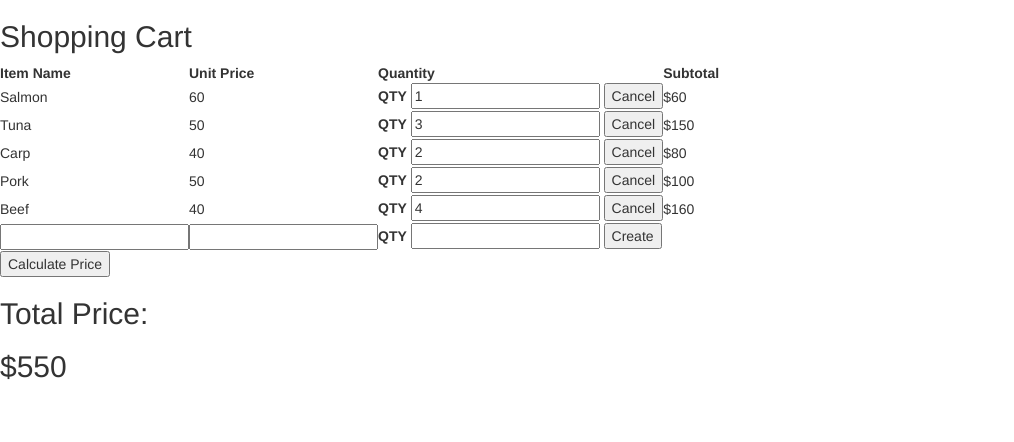
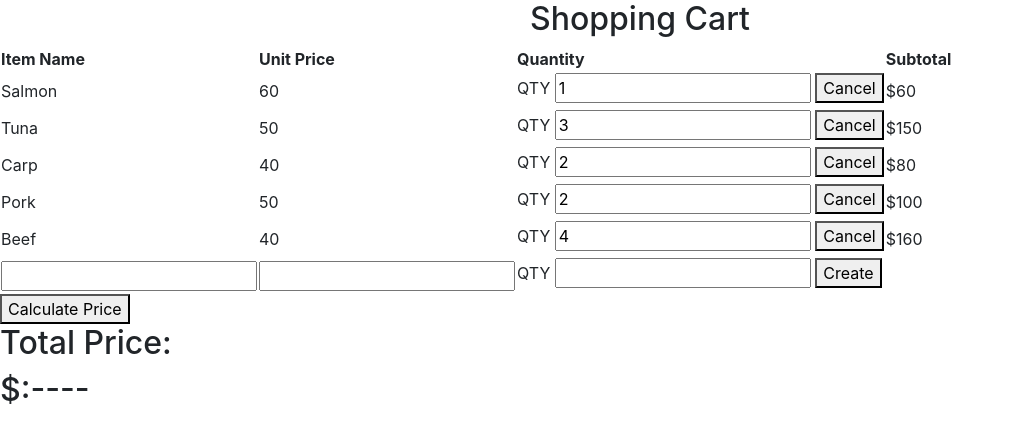
Before and after one commit to Payoshika/Simple-Shopping-Cart, a plain HTML site: page index.html in a window 1280 px wide. Shown: the whole page, without its empty margins (0-1014 px from the left). Drawn offline with nearby package versions, Linux system fonts and the light colour scheme.

Commit message:
finished js/jquery writing, change bootstrap to CDN bootstrap

```diff
--- a/index.html
+++ b/index.html
@@ -10,12 +10,12 @@
 
     <script src="https://ajax.googleapis.com/ajax/libs/jquery/3.1.1/jquery.min.js"></script>
     <script src="js/application.js"></script>
-
-    <link href="css/bootstrap.min.css" rel="stylesheet">
+    <link rel="stylesheet" href="https://stackpath.bootstrapcdn.com/bootstrap/4.5.0/css/bootstrap.min.css" integrity="sha384-9aIt2nRpC12Uk9gS9baDl411NQApFmC26EwAOH8WgZl5MYYxFfc+NcPb1dKGj7Sk" crossorigin="anonymous">
+    <!-- <link href="css/bootstrap.min.css" rel="stylesheet"> -->
     <link href="css/custom.css" rel="stylesheet">
   </head>
   <body>
-    <h2>Shopping Cart</h2>
+    <h2 class="bg-black border-bottom-1 text-center">Shopping Cart</h2>
     <table>
       <tr>
         <th>Item Name</th>
@@ -28,7 +28,7 @@
         <td class="unit-price">60</td>
         <td class="quantity">
           <label for="">QTY</label>
-          <input type="text" value=1>
+          <input class="input-value" type="text" value=1>
           <button class="cancel">Cancel</button>
         </td>
         <td class="sub-total"></td>
@@ -38,7 +38,7 @@
         <td class="unit-price">50</td>
         <td class="quantity">
           <label for="">QTY</label>
-          <input type="text" value=3>
+          <input class="input-value" type="text" value=3>
           <button class="cancel">Cancel</button>
         </td>
         <td class="sub-total"></td>
@@ -48,7 +48,7 @@
         <td class="unit-price">40</td>
         <td class="quantity">
           <label for="">QTY</label>
-          <input type="text" value=2>
+          <input class="input-value" type="text" value=2>
           <button class="cancel">Cancel</button>
         </td>
         <td class="sub-total"></td>
@@ -58,7 +58,7 @@
         <td class="unit-price">50</td>
         <td class="quantity">
           <label for="">QTY</label>
-          <input type="text" value=2>
+          <input class="input-value" type="text" value=2>
           <button class="cancel">Cancel</button>
         </td>
         <td class="sub-total"></td>
@@ -68,7 +68,7 @@
         <td class="unit-price">40</td>
         <td class="quantity">
           <label for="">QTY</label>
-          <input type="text" value=4>
+          <input class="input-value" type="text" value=4>
           <button class="cancel">Cancel</button>
         </td>
         <td class="sub-total"></td>
@@ -78,13 +78,13 @@
         <td class="unit-price"><input type="text" value></td>
         <td class="quantity">
           <label for="">QTY</label>
-          <input type="text" value>
+          <input class="input-value" type="text" value>
           <button class="create" type="button">Create</button>
         </td>
       </tr>
     </table>
     <div>
-      <button>Calculate Price</button>
+      <button class="calculater">Calculate Price</button>
     </div>
     <div class="total-price">
       <h2>Total Price:</h2>
--- a/js/application.js
+++ b/js/application.js
@@ -1,7 +1,7 @@
 
 var priceArray =[]
 
-// total price calculater
+// subTotal price calculater
 var subTotalCreater = function(){
   $(".test").each(function(index,value){
     var quantity = $(value).children(".quantity").children("input").val()
@@ -14,16 +14,19 @@ var subTotalCreater = function(){
 
 // total price calculater
 var totalPriceFigure = function(){
-  var finalPrice = priceArray.reduce(function(total, value){
-    return total + value
-  },0)
-  $(".total-price h2:nth-child(2)").html(`$${finalPrice}`)
-  priceArray =[]
+  $(".calculater").on("click", function(){
+    subTotalCreater();
+    var finalPrice = priceArray.reduce(function(total, value){
+      return total + value
+    },0)
+    $(".total-price h2:nth-child(2)").html(`$${finalPrice}`)
+    console.log(finalPrice);
+    priceArray =[]
+  })
 }
 
-
 // quantity change will reflect on sub total and total price
-$(document).on('input',$(".test").children(".quantity").children("input").val(), function() {
+$(document).on('input', ".input-value", function() {
     subTotalCreater();
     totalPriceFigure();
 })
@@ -32,42 +35,40 @@ $(document).on('input',$(".test").children(".quantity").children("input").val(),
  var rowDelete = function(event){
    $(document).on("click", '.cancel', function(event){
      $(this).closest("tr").remove()
+     subTotalCreater();
+     totalPriceFigure();
    })}
- //
- //   $(".test").children(".quantity").children("button").on("click", function(event){
- //     // $(event.target).parent().parent().remove()
- //     $(this).closest("tr").remove()
- //     subTotalCreater();
- //     totalPriceFigure();
- //   })
- // }
 
 // creating new items
 var newItemCreation = function(){
-    $("tr:last() td.quantity").children(".create").on("click", function(){
+
+    $(document).on("click", ".create", function(){
     var newName = $("tr:last() td").first().children("input").val()
     var newUnitPrice = parseFloat($("tr:last() td.unit-price").children("input").val())
     var newQuantity = parseFloat($("tr:last() td.quantity input").val())
     var newInsert =$(`
-      <tr>
+      <tr class="test">
         <td>${newName}</td>
         <td class="unit-price">${newUnitPrice}</td>
         <td class="quantity">
           <label for="">QTY</label>
-          <input type="text" value=${newQuantity}>
+          <input class="input-value" type="text" value=${newQuantity}>
           <button class="cancel">Cancel</button>
         </td>
+        <td class="sub-total"></td>
       </tr>`)
-      console.log(newInsert);
     newInsert.insertBefore($("tr").last())
-    })
+    subTotalCreater();
+    totalPriceFigure();
+    $("tr:last() td").first().children("input").val("")
+    $("tr:last() td.unit-price").children("input").val("")
+    $("tr:last() td.quantity input").val("")
+  });
 }
+
  $(document).ready(function() {
    subTotalCreater();
    totalPriceFigure();
    rowDelete();
    newItemCreation();
  });
-
-
-// new item後の承継と合計価格がずれている。document.onの使い方のはず
```
Also changed, not shown: 1 other file.
